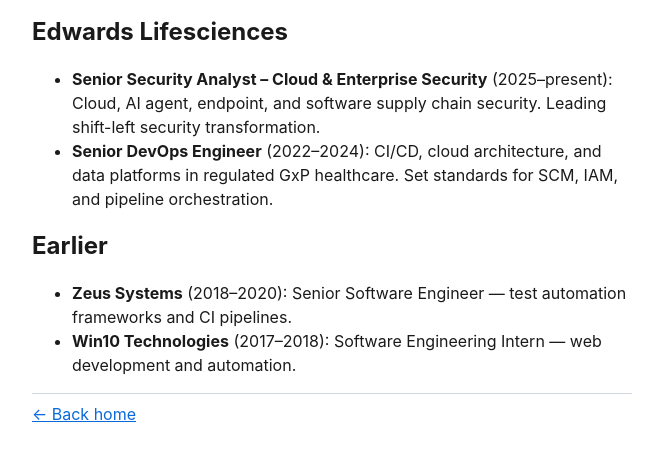
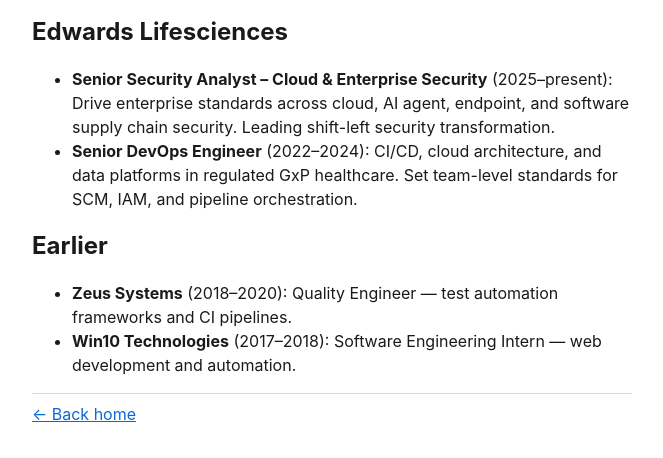
Before and after one commit to karant-dev/personal-website, a plain HTML site: page p/work.html in a window 1280 px wide. Shown: the part 174-632 px from the top of the page, without its empty margins (308-971 px from the left). Drawn offline with Linux system fonts and the light colour scheme.

Commit message:
Update role descriptions in /work

```diff
--- a/p/work.html
+++ b/p/work.html
@@ -26,12 +26,12 @@
 <p>A summary of my professional experience in cloud security, DevSecOps, and software engineering. You can also view my <a href="https://karant.dev/resume">Resume</a> or connect on <a href="https://www.linkedin.com/in/karan-thakkar97">LinkedIn</a>.</p>
 <h2 id="edwards-lifesciences">Edwards Lifesciences</h2>
 <ul>
-<li><strong>Senior Security Analyst – Cloud &amp; Enterprise Security</strong> (2025–present): Cloud, AI agent, endpoint, and software supply chain security. Leading shift-left security transformation.</li>
-<li><strong>Senior DevOps Engineer</strong> (2022–2024): CI/CD, cloud architecture, and data platforms in regulated GxP healthcare. Set standards for SCM, IAM, and pipeline orchestration.</li>
+<li><strong>Senior Security Analyst – Cloud &amp; Enterprise Security</strong> (2025–present): Drive enterprise standards across cloud, AI agent, endpoint, and software supply chain security. Leading shift-left security transformation.</li>
+<li><strong>Senior DevOps Engineer</strong> (2022–2024): CI/CD, cloud architecture, and data platforms in regulated GxP healthcare. Set team-level standards for SCM, IAM, and pipeline orchestration.</li>
 </ul>
 <h2 id="earlier">Earlier</h2>
 <ul>
-<li><strong>Zeus Systems</strong> (2018–2020): Senior Software Engineer — test automation frameworks and CI pipelines.</li>
+<li><strong>Zeus Systems</strong> (2018–2020): Quality Engineer — test automation frameworks and CI pipelines.</li>
 <li><strong>Win10 Technologies</strong> (2017–2018): Software Engineering Intern — web development and automation.</li>
 </ul>
 <hr />
```
Also changed, not shown: 1 other file.
